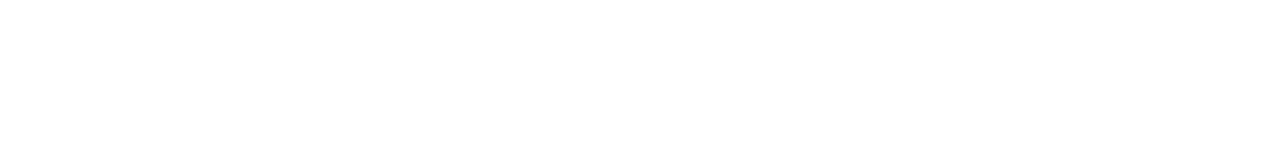
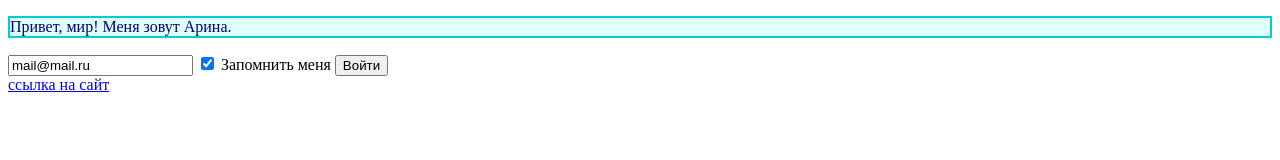
Before and after one commit to RedSunPanda/DOM, a plain HTML site: page task.html in a window 1280 px wide. Drawn offline with Linux system fonts and the light colour scheme.

Commit message:
CREATE 1-3

```diff
--- a/task.html
+++ b/task.html
@@ -8,6 +8,12 @@
     <script defer src="task.js"></script>
 </head>
 <body>
+    <p class="text-text"></p>
+    <form action="">
+        <input type="email" id="email" placeholder="Введите email">
+        <input type="checkbox" id="remember"> Запомнить меня
+        <button type="submit" id="btn">Отправить</button>
+    </form>
 
 </body>
 </html>
--- a/task.js
+++ b/task.js
@@ -0,0 +1,22 @@
+
+const paragraph = document.querySelector('p');
+paragraph.textContent = 'Привет, мир! Меня зовут Арина.';
+paragraph.style.backgroundColor = 'LightCyan';
+paragraph.style.color = 'Navy';
+paragraph.style.border = '2px solid DarkTurquoise';
+
+const email = document.getElementById('email');
+email.value = 'mail@mail.ru';
+email.disalbed = true;
+
+const Checkbox = document.getElementById('remember');
+Checkbox.checked = true;
+
+const Btn = document.getElementById('btn');
+Btn.textContent = 'Войти';
+
+const link = document.createElement('a');
+link.textContent = 'ссылка на сайт';
+link.href = 'https://midis.ru/';
+link.target = '_blank';
+document.body.appendChild(link);
```
